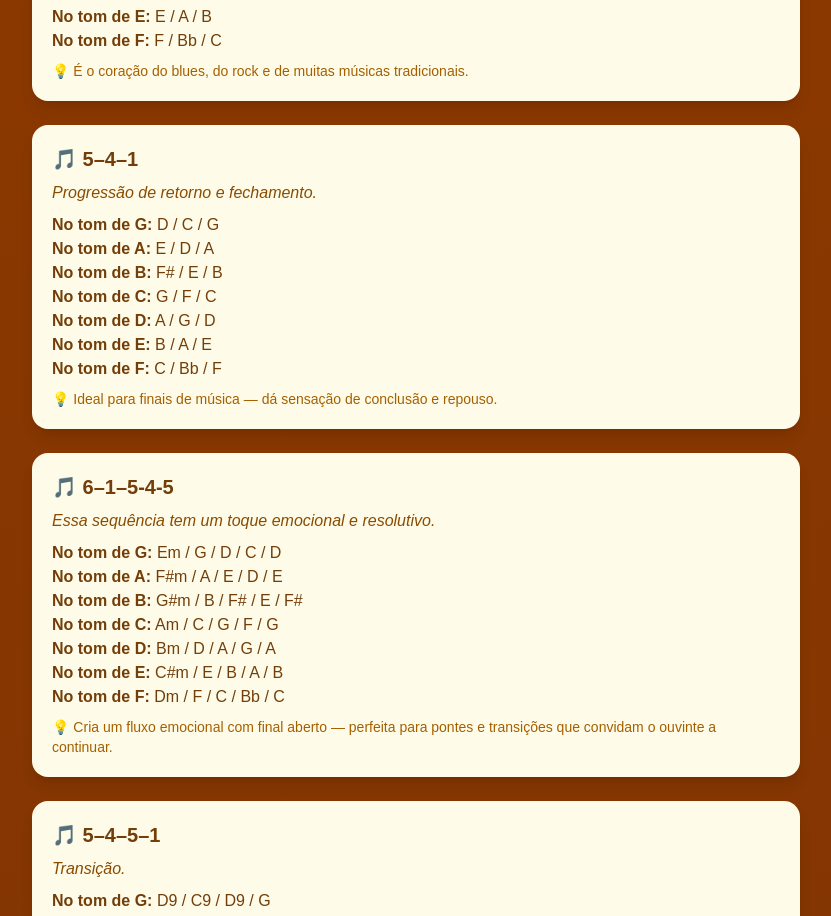
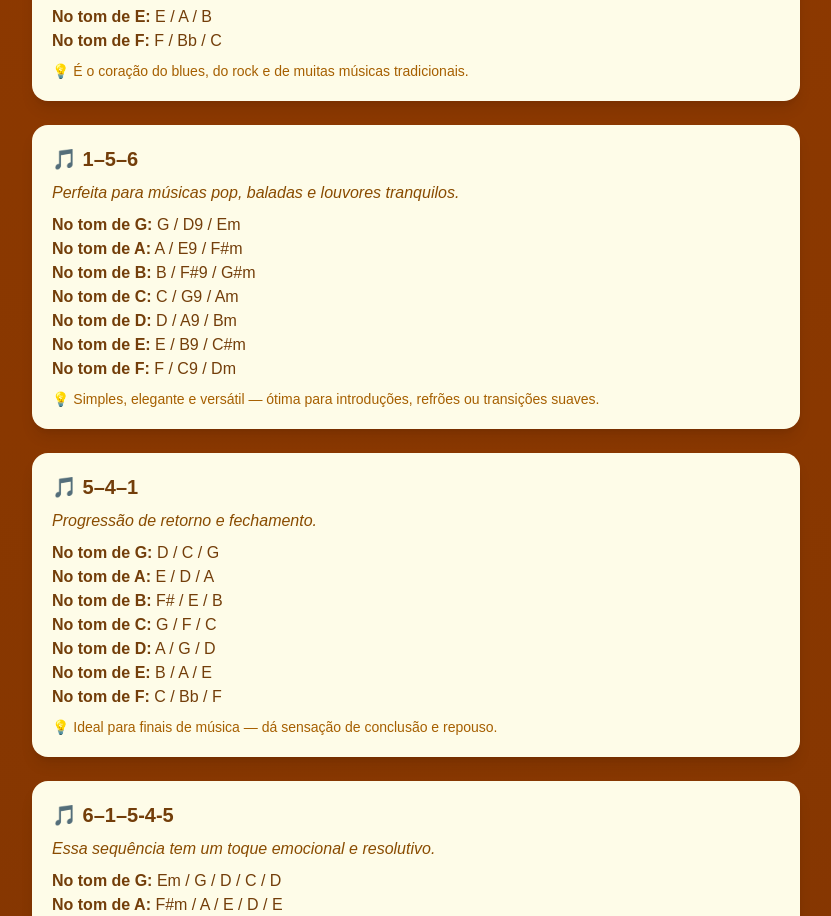
Before and after one commit to robsonalbuquerquedev/learningguitar, a Next.js app: page /progressoes-harmonicas-mais-usadas in a window 1280 px wide. Shown: the part 6147-7063 px from the top of the page, without its empty margins (224-1055 px from the left). Built offline with nearby package versions, Linux system fonts and the light colour scheme.

Commit message:
update: atualizar rota progressoes-harmonicas-mais-usadas

```diff
--- a/src/app/progressoes-harmonicas-mais-usadas/page.tsx
+++ b/src/app/progressoes-harmonicas-mais-usadas/page.tsx
@@ -312,6 +312,22 @@ export default function ProgressoesHarmonicasMaisUsadas() {
                     </p>
                 </div>
 
+                {/* 1-5-6 */}
+                <div className="bg-yellow-50 text-yellow-900 p-5 rounded-2xl shadow-lg">
+                    <h3 className="text-xl font-bold mb-2">🎵 1–5–6</h3>
+                    <p className="mb-2 italic text-yellow-800">Perfeita para músicas pop, baladas e louvores tranquilos.</p>
+                    <p><strong>No tom de G:</strong> G / D9 / Em</p>
+                    <p><strong>No tom de A:</strong> A / E9 / F#m</p>
+                    <p><strong>No tom de B:</strong> B / F#9 / G#m</p>
+                    <p><strong>No tom de C:</strong> C / G9 / Am</p>
+                    <p><strong>No tom de D:</strong> D / A9 / Bm</p>
+                    <p><strong>No tom de E:</strong> E / B9 / C#m</p>
+                    <p><strong>No tom de F:</strong> F / C9 / Dm</p>
+                    <p className="mt-2 text-sm text-yellow-700">
+                        💡 Simples, elegante e versátil — ótima para introduções, refrões ou transições suaves.
+                    </p>
+                </div>
+
                 {/* 5-4-1 */}
                 <div className="bg-yellow-50 text-yellow-900 p-5 rounded-2xl shadow-lg">
                     <h3 className="text-xl font-bold mb-2">🎵 5–4–1</h3>
```
